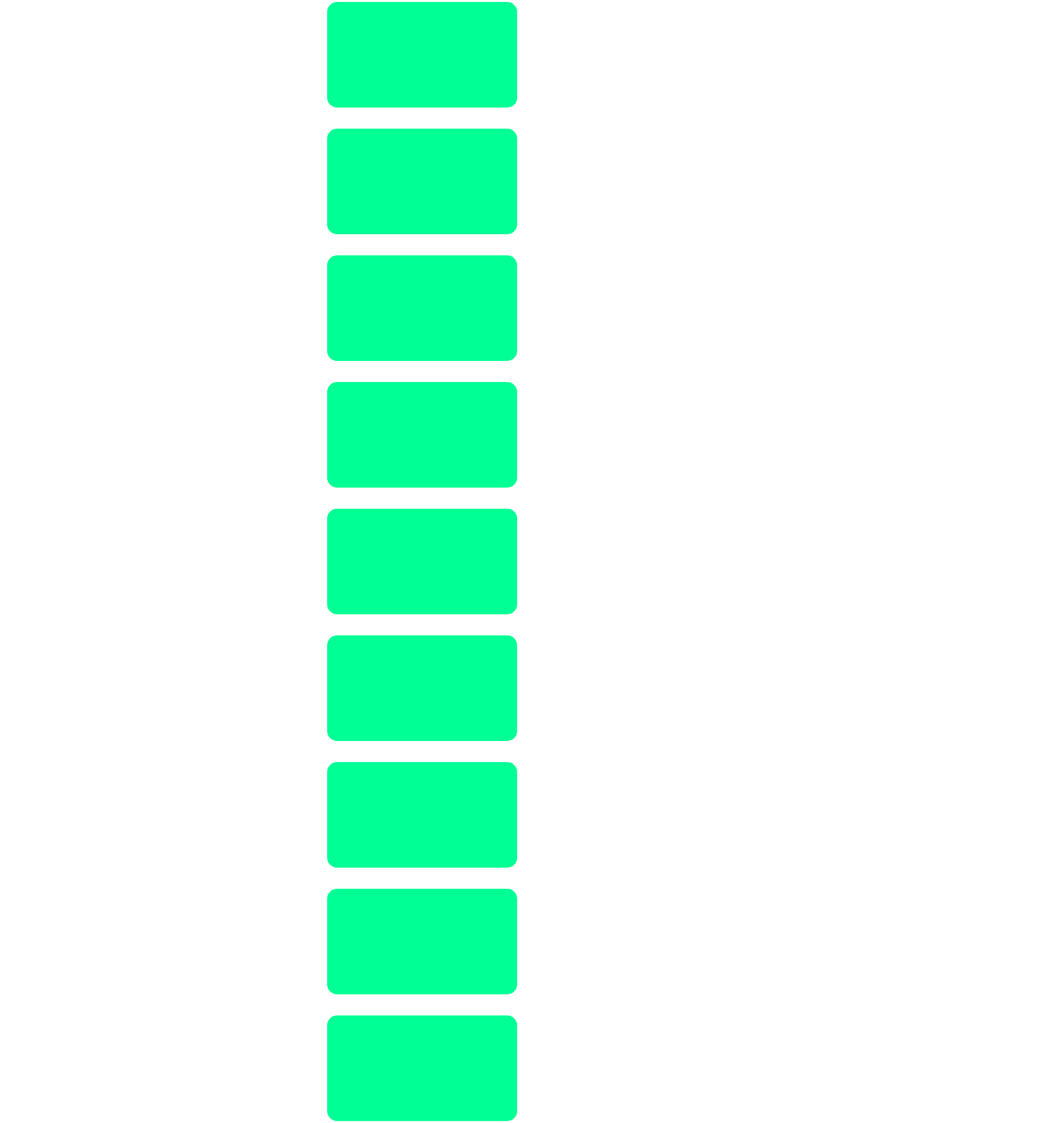
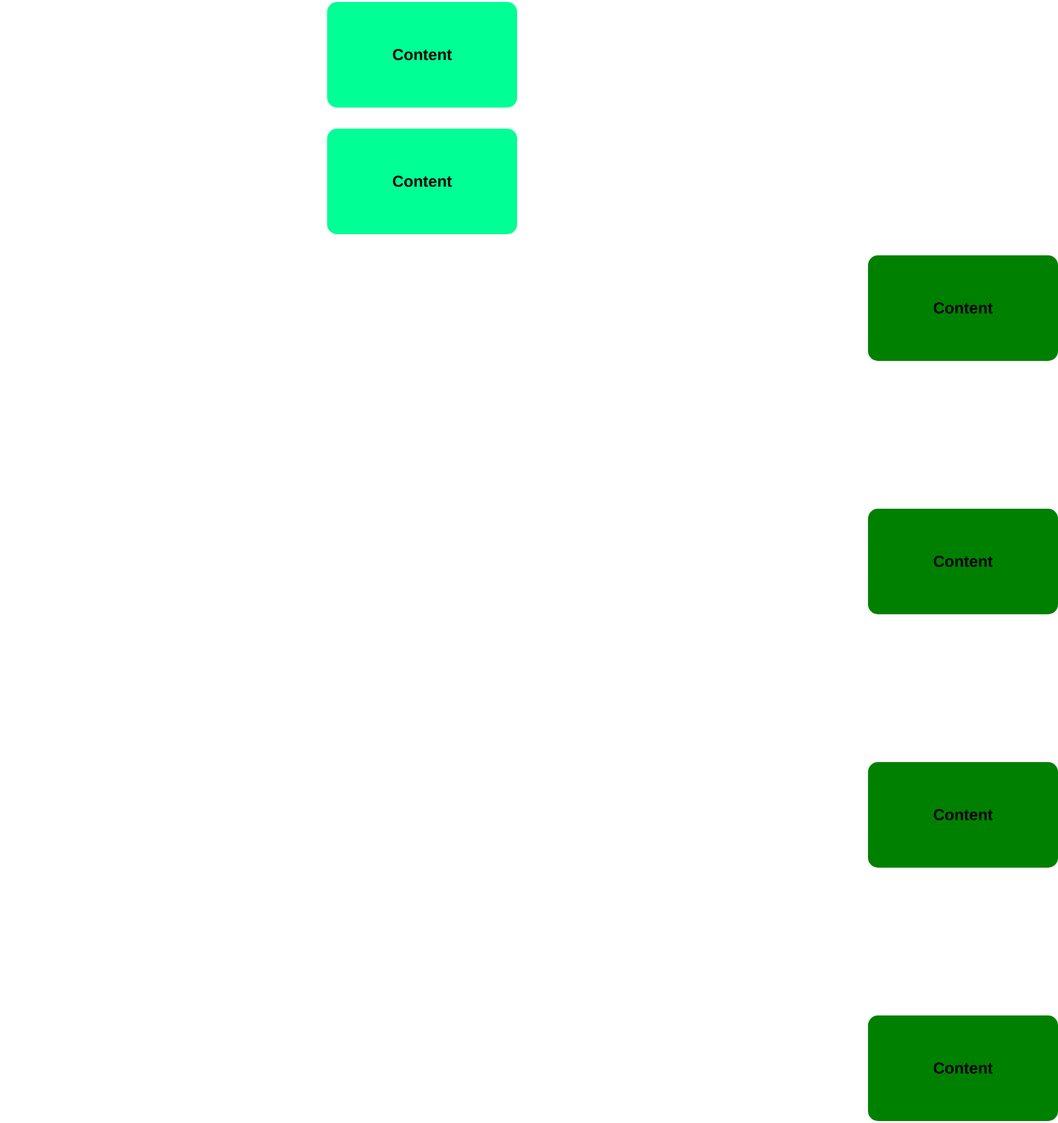
Before and after one commit to EdwarLe/scroll-animation, a plain HTML site: page index.html in a window 1280 px wide. Shown: the part 153-1855 px from the top of the page at 66% size, 1604 px wide, since content can reach past the window. Drawn offline with Linux system fonts and the light colour scheme.

Commit message:
se agregan los nuevos sets de estilos para mostrar las cajas y se crea el foreach para la ejecución

```diff
--- a/index.html
+++ b/index.html
@@ -8,20 +8,20 @@
     <title>Scroll Animation</title>
 </head>
 <body>
-    <div class="main__contain">
+    <div class="main__contain" id="parent">
         <h1>SCROLL TO SEE THE ANIMATION</h1>
-        <div class="content"></div>
-        <div class="content"></div>
-        <div class="content"></div>
-        <div class="content"></div>
-        <div class="content"></div>
-        <div class="content"></div>
-        <div class="content"></div>
-        <div class="content"></div>
-        <div class="content"></div>
-        <div class="content"></div>
-        <div class="content"></div>
-        <div class="content"></div>
+        <div class="content"><h2>Content</h2></div>
+        <div class="content"><h2>Content</h2></div>
+        <div class="content"><h2>Content</h2></div>
+        <div class="content"><h2>Content</h2></div>
+        <div class="content"><h2>Content</h2></div>
+        <div class="content"><h2>Content</h2></div>
+        <div class="content"><h2>Content</h2></div>
+        <div class="content"><h2>Content</h2></div>
+        <div class="content"><h2>Content</h2></div>
+        <div class="content"><h2>Content</h2></div>
+        <div class="content"><h2>Content</h2></div>
+        <div class="content"><h2>Content</h2></div>
     </div>
     <script src="script.js"></script>
 </body>
--- a/script.js
+++ b/script.js
@@ -0,0 +1,13 @@
+var impar = document.querySelectorAll('.content:nth-child(2n+4');
+
+window.onscroll = () => {desplazamiento_lateral()};
+
+function desplazamiento_lateral () {
+    impar.forEach(e => {
+        if (document.body.scrollTop > 50 || document.documentElement.scrollTop > 50) {
+            impar[2].className('content__show');
+            console.log(impar[2]+"esto es el 3");
+        }
+
+    });
+}
--- a/style.css
+++ b/style.css
@@ -6,6 +6,7 @@
 body {
     display: flex;
     justify-content: center;
+    font-family: Helvetica, sans-serif;
 }
 
 .main__contain {
@@ -23,7 +24,37 @@ body {
     background-color: rgb(0, 255, 149);
     margin: 1em;
     border-radius: 15px;
+    display: flex;
+    align-items: center;
+    justify-content: center;
 }
+
+.content:nth-child(2n+4) {
+    background-color: green;
+    transform: translateX(820px);
+    transition: 1s ease;
+}
+
+.content__show:nth-child(2n+4) {
+    background-color: green;
+    transform: translateX(0);
+    transition: 1s ease;
+}
+
+.content:nth-child(2n+5) {
+    background-color: red;
+    transform: translateX(-820px);
+    transition: 1s ease;
+}
+
+.content__show:nth-child(2n+5) {
+    background-color: red;
+    transform: translateX(0);
+    transition: 1s ease;
+}
+
+
+
 h1 {
     text-align: center;
     font-family: Verdana, Geneva, Tahoma, sans-serif;
```
